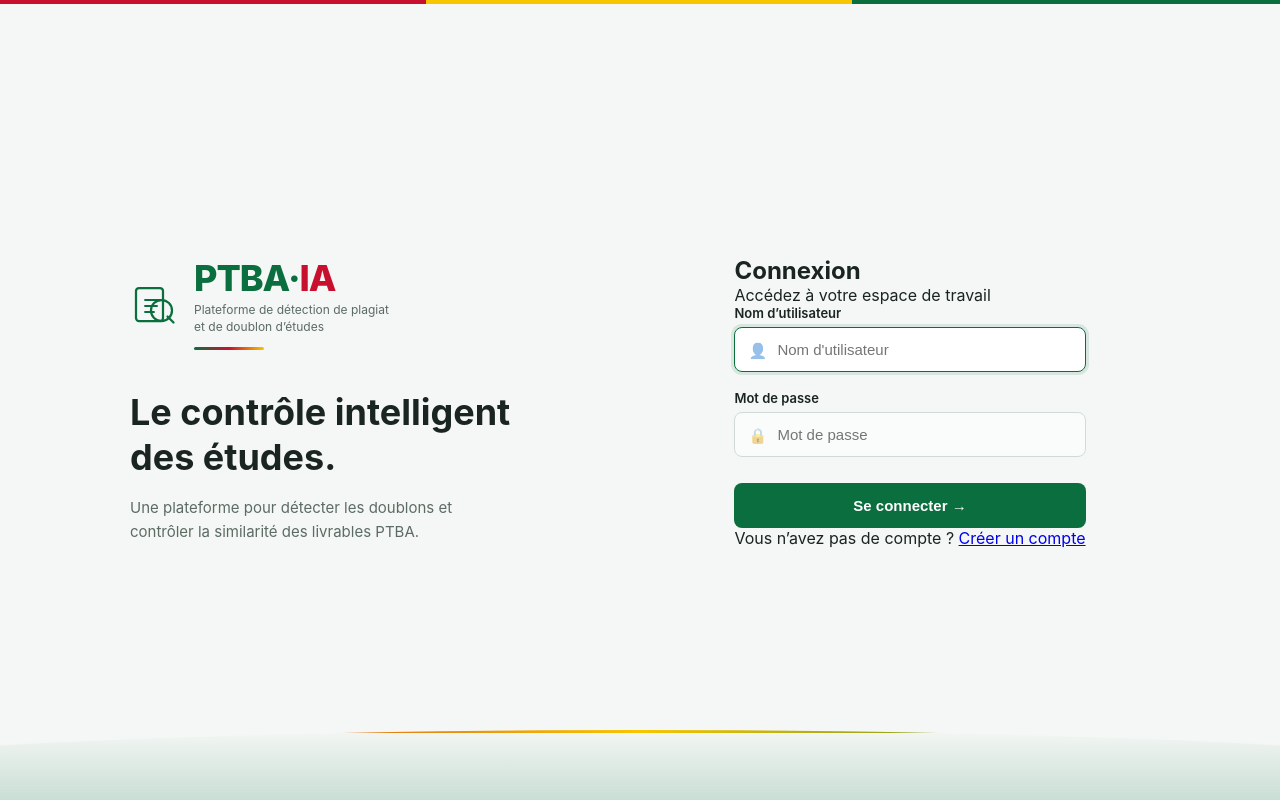
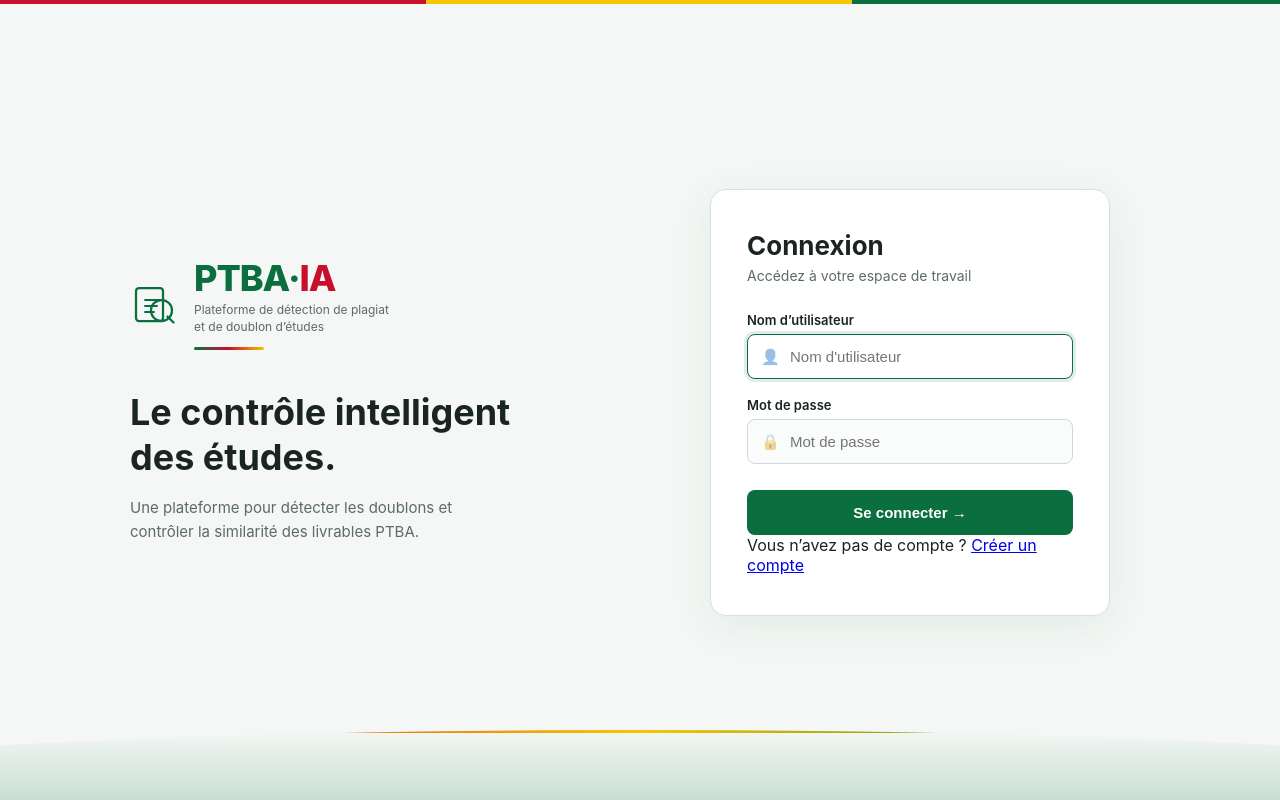
Before and after one commit to ZombreChristian/detecteur_de_plagiat, a Django app: page /connexion/ in a window 1280 px wide. Run offline with Django 5.2, Linux system fonts and the light colour scheme.

Commit message:
fix: conserver le cadre existant de connexion

```diff
--- a/frontend/templates/login.html
+++ b/frontend/templates/login.html
@@ -34,9 +34,9 @@
 
     <!-- Partie droite (formulaire) -->
     <section class="login-right">
-      <div class="login-card">
+      <div class="card">
         <h2>Connexion</h2>
-        <p class="login-lede">Accédez à votre espace de travail</p>
+        <p class="lede">Accédez à votre espace de travail</p>
 
         <form method="post">
           {% csrf_token %}
```
